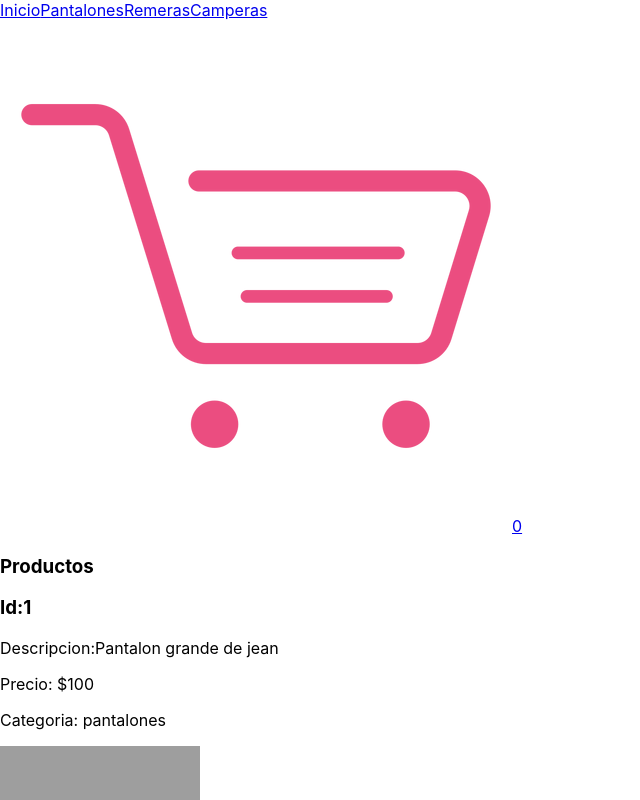
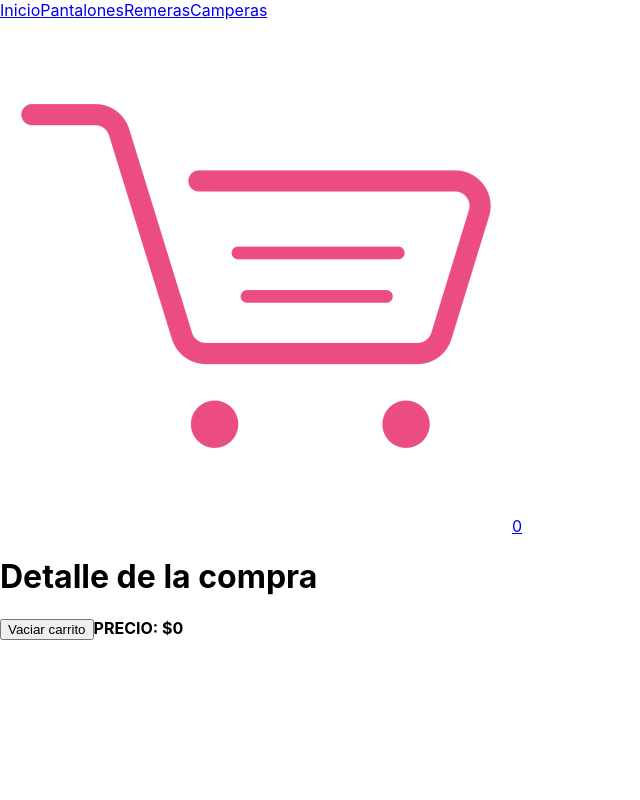
Before and after one commit to ezz365/Proyecto-React, a React (Create React App) app: page /cart in a window 1280 px wide. Before the commit this address led to /. Shown: the top 800 px of the page, without its empty margins (0-640 px from the left). Built offline with nearby package versions, Linux system fonts and the light colour scheme; grey boxes are pictures that could not be loaded.

Commit message:
Entrega final + Caravetta

```diff
--- a/src/App.js
+++ b/src/App.js
@@ -10,6 +10,8 @@ import {
 } from "react-router-dom";
 import { CartContext } from "./components/context/CartContext";
 import { useState } from "react";
+import { CartScreen } from "./components/CartScreen/CartScreen";
+import { productos } from "./data/stock";
 
 function App(){
 
@@ -25,10 +27,28 @@ function App(){
         return carrito.reduce((acc, productos) => acc + productos.counter, 0)
     }
 
+    const totalPrecio = () =>{
+        return carrito.reduce((acc, productos) => acc + productos.price * productos.counter, 0)
+    }
+
+    const borrarProducto = (productoId)=>{
+        const nuevoCarrito = carrito.filter((productos)=> productos.id !== productoId)
+        setCarrito(nuevoCarrito)
+    }
+
+    const vaciarCarrito = () =>{
+        setCarrito([])
+    }
+
+
     return(
         <CartContext.Provider value={{
             añadirCarrito,
-            calculoCantidad
+            calculoCantidad,
+            borrarProducto,
+            totalPrecio,
+            carrito,
+            vaciarCarrito
         }}>
         <div className="App">
                 <Router>
@@ -38,6 +58,7 @@ function App(){
                         <Route path="/productos/:categoryId" element={<ItemListContainer/>}/>
                         <Route path="/detail/:productoId" element={<ItemDetailContainer/>}/>
                         <Route path="/counter" element={<ItemCount />} />
+                        <Route path="/cart" element={<CartScreen />} />
                         <Route path="*" element={<Navigate to="/" />} />
                     </Routes>
                 </Router>
--- a/src/components/CartScreen/CartScreen.jsx
+++ b/src/components/CartScreen/CartScreen.jsx
@@ -1,18 +1,33 @@
-import React from 'react'
+import React, { useContext } from 'react'
+import { CartContext } from '../context/CartContext'
+import { productos } from '../../data/stock'
 
 export const CartScreen = () => {
-  return (
-    <div>
-        <h1>Detalle de la compra</h1>
+
+    const {carrito, totalPrecio, borrarProducto, vaciarCarrito} = useContext(CartContext)
+
+    return (
+    <div className='container'>
+    <h1>Detalle de la compra</h1>
+    {
+        carrito.map((productos) =>(
+        <>
+        <div>
         <hr/>
         <div className='listado'>
-            <p>Producto</p>
-            <p>$</p>
-            <p>Cantidad: </p>
-            <button></button>
+            <p>Producto {productos.description}</p>
+            <p>$ {productos.price}</p>
+            <p>Cantidad: {productos.counter}</p>
+            <button onClick={()=> borrarProducto(productos.id)}>Borrar</button>
         </div>
+        </div>
+        <hr></hr>
 
-
+        </>
+        ))
+    }
+    <button onClick={vaciarCarrito}>Vaciar carrito</button>
+    <strong>PRECIO: ${totalPrecio()}</strong>
     </div>
   )
 }
```
